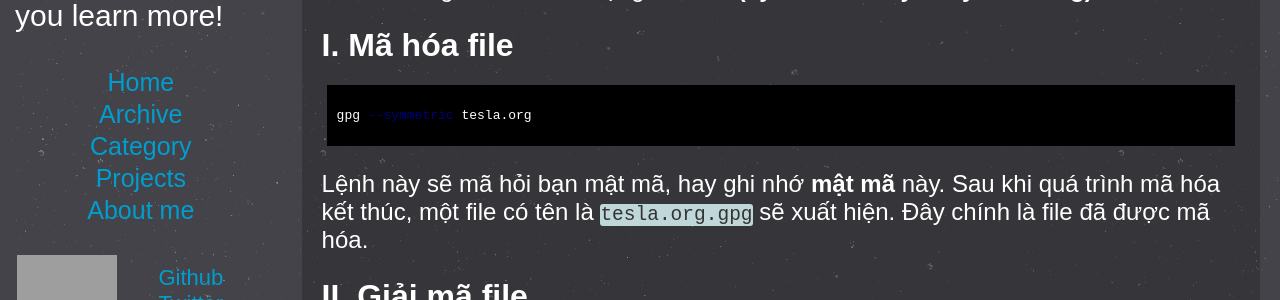
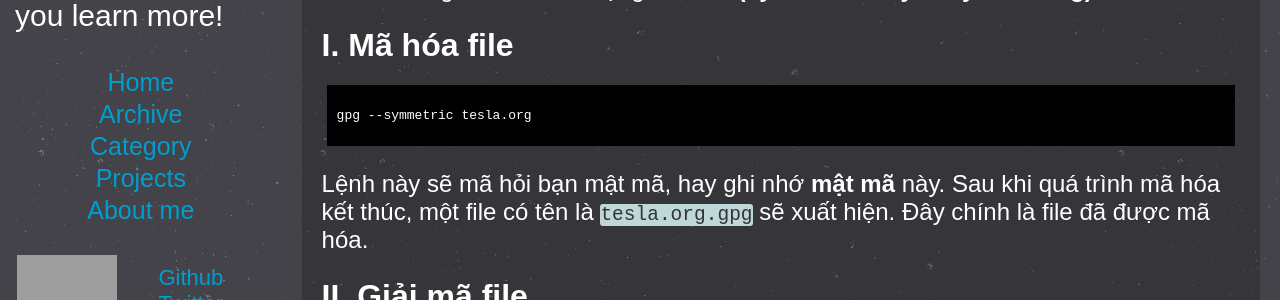
Before and after one commit to nguyenvinhlinh/nguyenvinhlinh.github.io, a Jekyll site: the page built from _posts/2020-05-09-Ma-hoa-giai-ma-file.md, in a window 1280 px wide, cut to the strip 195-495 px from the top of the page. Built offline with Jekyll 4.4.1, drawn with Linux system fonts in a browser that asks for light colours; comment, search, counter and statistics services are not loaded; grey boxes are pictures that could not be loaded.

Commit message:
update gpg

```diff
--- a/_posts/2020-05-09-Ma-hoa-giai-ma-file.md
+++ b/_posts/2020-05-09-Ma-hoa-giai-ma-file.md
@@ -10,7 +10,7 @@ comments: true
 Bài viết này đưa ra cách nhanh nhất để mã hóa cũng như giải mã file trên linux. Việc mã hóa và giải mã sẽ sử dụng mật mã **(symmetric-key - key đổi xứng)**
 
 # I. Mã hóa file
-{% highlight sh %}
+{% highlight text %}
 gpg --symmetric tesla.org
 {% endhighlight %}
 
@@ -18,7 +18,7 @@ gpg --symmetric tesla.org
 Lệnh này sẽ mã hỏi bạn mật mã, hay ghi nhớ **mật mã** này. Sau khi quá trình mã hóa kết thúc, một file có tên là `tesla.org.gpg` sẽ xuất hiện. Đây chính là file đã được mã hóa.
 
 # II. Giải mã file
-{% highlight sh %}
+{% highlight text %}
 gpg tesla.org.gpg
 {% endhighlight %}
 
```
